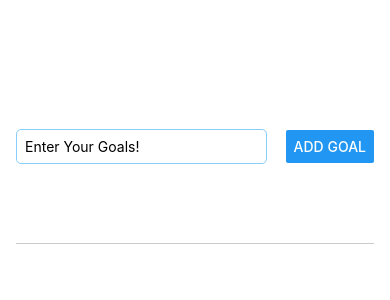
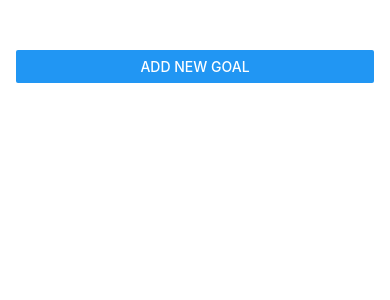
Before and after one commit to mojahid-belaman/AwesomeProject-React-Native, a React Native app: screen / in a window 390 px wide. Shown: the top 300 px of the page. Built offline with nearby package versions, Linux system fonts and the light colour scheme.

Commit message:
add state to handle appeare and disappear modal

```diff
--- a/App.js
+++ b/App.js
@@ -1,10 +1,19 @@
 import { useState } from "react";
-import { Button, StyleSheet, TextInput, View, FlatList } from "react-native";
+import { StyleSheet, View, FlatList, Button } from "react-native";
 import GoalInput from "./components/GoalInput";
 import GoalItem from "./components/GoalItem";
 
 export default function App() {
   const [goalList, setGoalList] = useState([]);
+  const [isVisible, setIsVisisble] = useState(false);
+
+  function startAddGoal() {
+    setIsVisisble(true);
+  }
+
+  function endAddGoal() {
+    setIsVisisble(false);
+  }
 
   function goalAddHandler(enteredText, setEnteredText) {
     enteredText &&
@@ -13,15 +22,22 @@ export default function App() {
         { text: enteredText, id: Math.random().toString() },
       ]);
     setEnteredText("");
+    setIsVisisble(false);
   }
 
   function goalDeleteHandler(id) {
-    console.log(id);
     setGoalList((currentGoal) => currentGoal.filter((item) => item.id !== id));
   }
   return (
     <View style={styles.appContainer}>
-      <GoalInput goalAddHandler={goalAddHandler} />
+      <Button title={"Add New Goal"} onPress={startAddGoal} />
+      {isVisible && (
+        <GoalInput
+          visisble={isVisible}
+          onEndAddGoal={endAddGoal}
+          goalAddHandler={goalAddHandler}
+        />
+      )}
       <View style={styles.goalContainer}>
         <FlatList
           data={goalList}
@@ -44,4 +60,8 @@ const styles = StyleSheet.create({
   goalContainer: {
     flex: 3,
   },
+  goalButton: {
+    backgroundColor: "1e90ff",
+    color: "#FFFFFF",
+  },
 });
```
